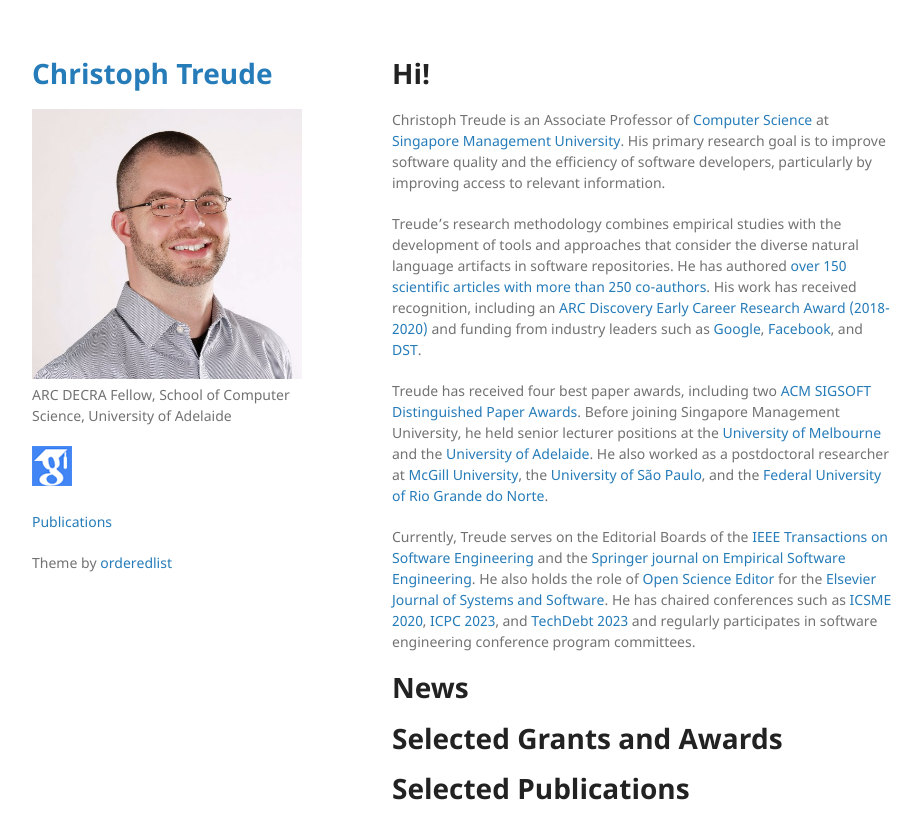
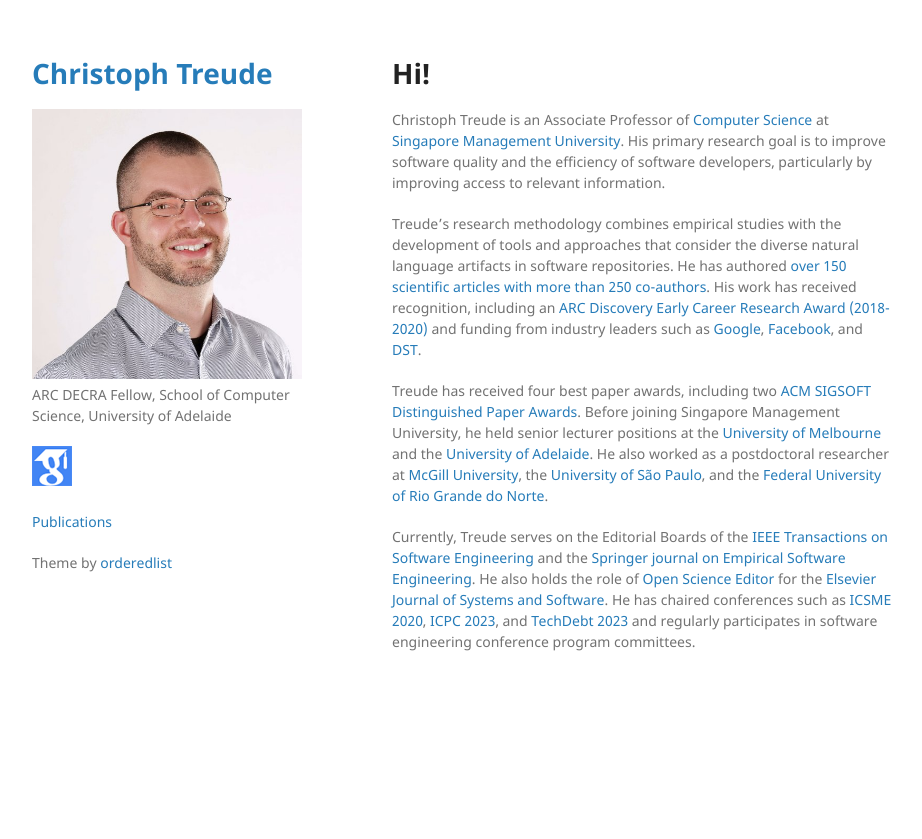
Before and after one commit to ctreude/ctreude.github.io, a Jekyll site: the page built from index.md, in a window 1280 px wide. Shown: the top 839 px of the page, without its empty margins (178-1100 px from the left). Built offline with Jekyll 4.4.1, drawn with Linux system fonts in a browser that asks for light colours; our own code applies the rules of GitHub Pages for plain Markdown files.

Commit message:
remove subtitles

```diff
--- a/index.md
+++ b/index.md
@@ -11,9 +11,3 @@ Treude’s research methodology combines empirical studies with the development
 Treude has received four best paper awards, including two [ACM SIGSOFT Distinguished Paper Awards](https://www.sigsoft.org/awards/distinguishedPaperAward.html). Before joining Singapore Management University, he held senior lecturer positions at the [University of Melbourne](https://www.unimelb.edu.au/) and the [University of Adelaide](https://www.adelaide.edu.au/). He also worked as a postdoctoral researcher at [McGill University](https://www.mcgill.ca/), the [University of São Paulo](https://www5.usp.br/#english), and the [Federal University of Rio Grande do Norte](https://www.ufrn.br/en).
 
 Currently, Treude serves on the Editorial Boards of the [IEEE Transactions on Software Engineering](https://www.computer.org/csdl/journal/ts) and the [Springer journal on Empirical Software Engineering](https://www.springer.com/journal/10664). He also holds the role of [Open Science Editor](https://www.sciencedirect.com/journal/journal-of-systems-and-software/special-issue/10XMGH48FFT) for the [Elsevier Journal of Systems and Software](https://www.sciencedirect.com/journal/journal-of-systems-and-software). He has chaired conferences such as [ICSME 2020](https://conferences.computer.org/icsme/#!/toc/0), [ICPC 2023](https://conf.researchr.org/home/icpc-2023), and [TechDebt 2023](https://conf.researchr.org/home/TechDebt-2023) and regularly participates in software engineering conference program committees.
-
-# News
-
-# Selected Grants and Awards
-
-# Selected Publications
```
